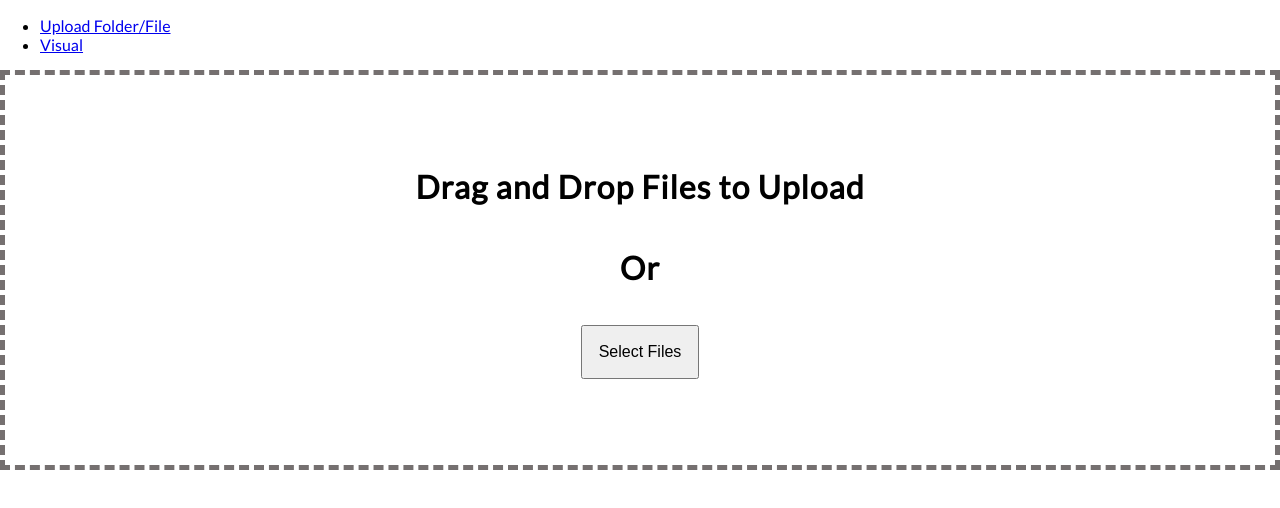
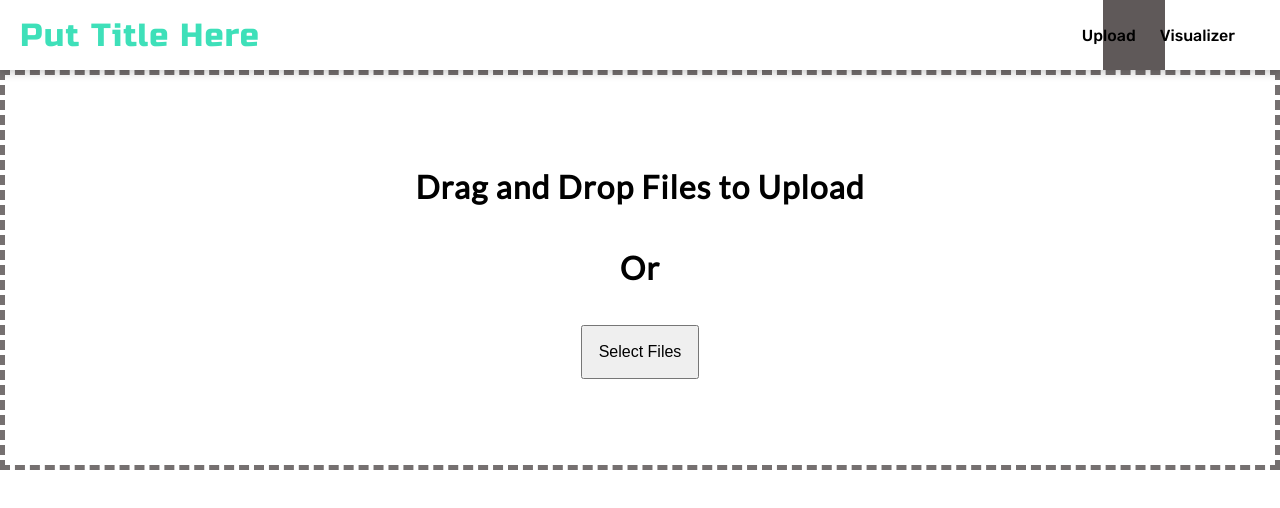
Before and after one commit to vsahni3/CodeFlow, a React (Create React App) app in the folder frontend/codevisualapp/: page /dragdrop in a window 1280 px wide. Shown: the top 508 px of the page. Built offline with nearby package versions, Linux system fonts and the light colour scheme.

Commit message:
added navbar and styling

```diff
--- /dev/null
+++ b/frontend/codevisualapp/src/NavBar.css
@@ -0,0 +1,108 @@
+@import url('https://fonts.googleapis.com/css2?family=Russo+One&display=swap');
+@import url('https://fonts.googleapis.com/css2?family=Rubik:ital,wght@1,500&display=swap');
+@import url('https://fonts.googleapis.com/css2?family=Rubik:wght@500&display=swap');
+
+.navbar {
+position: relative;
+top: 0px;
+}
+
+* {
+box-sizing: border-box;
+}
+
+body {
+margin: 0;
+}
+
+.container {
+margin: 1rem;
+text-align: center;
+}
+
+.nav {
+background-color: white;
+color: black;
+display: flex;
+justify-content: space-between;
+align-items: stretch;
+gap: 2rem;
+padding: 0 1rem;
+width: 100%;
+height: 70px;
+filter: drop-shadow(0 0.2rem 0.25rem rgba(0, 0, 0, 0.2));
+/* top: 0px; */
+margin-top: 0px;
+}
+
+
+.navbar_title {
+font-size: 2rem;
+font-family: 'Russo One', sans-serif;
+margin-top: 33px;
+color: #3EE0B9;
+}
+
+.navbar_logo {
+height: 50%;
+width: 100%;
+margin-right: 10px;
+}
+
+.nav ul {
+padding: 0;
+margin: 0;
+list-style: none;
+display: flex;
+gap: 1rem;
+}
+
+.nav a {
+color: inherit;
+text-decoration: none;
+height: 100%;
+display: flex;
+align-items: center;
+padding: .25rem;
+}
+
+.nav li.active {
+/* background-color: #555; */
+}
+
+.nav li:hover {
+/* background-color: #777; */
+}
+
+.navbar_logout {
+/* Rectangle 15 */
+
+box-sizing: border-box;
+position: relative;
+background: #3EE0B9;
+/* border: 1px solid #000000; */
+box-shadow: 0px 4px 4px rgba(0, 0, 0, 0.25);
+border-radius: 21.5px;
+right: 30px;
+/* height: 50px;; */
+margin-top: 17px;
+margin-bottom: 17px;
+color: white;
+width: 80px;
+border: 0px;
+font-family: 'Rubik', sans-serif;
+}
+
+.navbar_prompt{
+position: relative;
+right: 25px;
+font-family: 'Rubik', sans-serif;
+/* font-size: 15px; */
+}
+
+.navbar_chat{
+position: relative;
+right: 25px;
+font-family: 'Rubik', sans-serif;
+/* font-size: 15px; */
+}
--- a/frontend/codevisualapp/src/NavBar.js
+++ b/frontend/codevisualapp/src/NavBar.js
@@ -1,12 +1,33 @@
-import {Link} from "react-router-dom";
+import { Link, useMatch, useResolvedPath } from "react-router-dom"
+import './NavBar.css'
 
-const NavBar = () => {
-    return(
-        <ul>
-          <li><Link to="/dragdrop">Upload Folder/File</Link></li>
-          <li><Link to="/visual">Visual</Link></li>
-        </ul>
+export default function NavBar() {
+    return (
+        <nav className="nav">
+            <Link to="/" >
+                <p className="navbar_title">Put Title Here</p>
+            </Link>
+
+            {/* <Link to="/" className="navbar_title">
+                TechTutor
+            </Link> */}
+            <ul>
+                <CustomLink className='navbar_chat' to="/dragdrop">Upload</CustomLink>
+                <CustomLink className='navbar_prompt' to="/visual">Visualizer</CustomLink>
+            </ul>
+        </nav>
     )
 }
 
-export default NavBar
+function CustomLink({ to, children, ...props }) {
+    const resolvedPath = useResolvedPath(to)
+    const isActive = useMatch({ path: resolvedPath.pathname, end: true })
+
+    return (
+        <li className={isActive ? "active" : ""}>
+            <Link to={to} {...props}>
+                {children}
+            </Link>
+        </li>
+    )
+}
```
